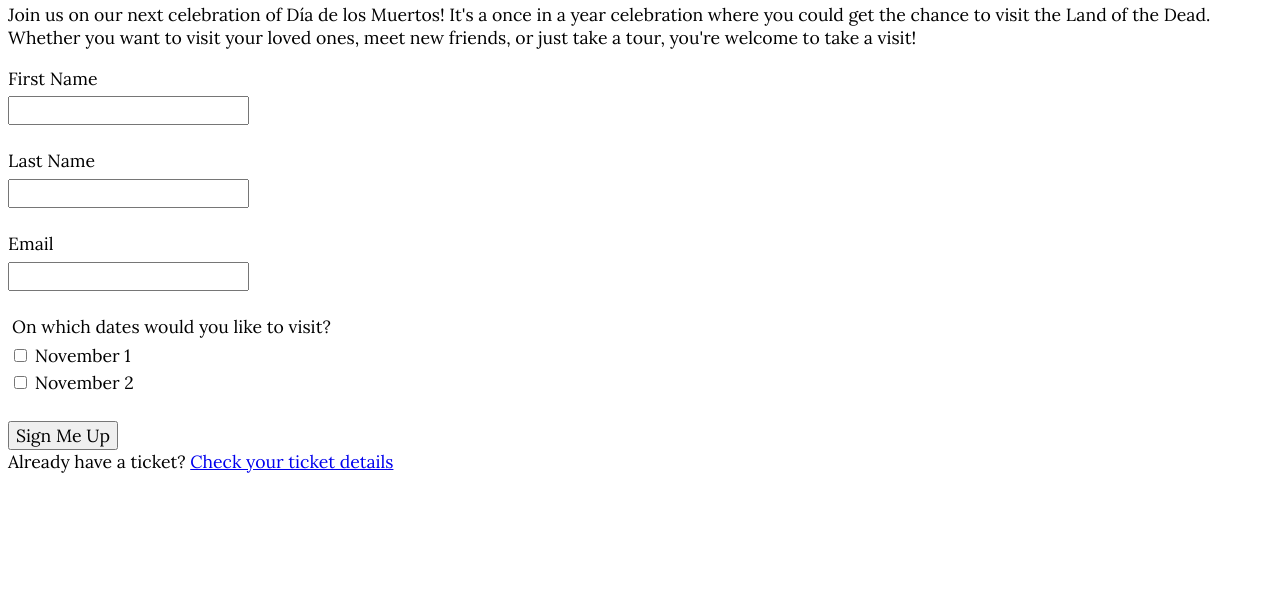
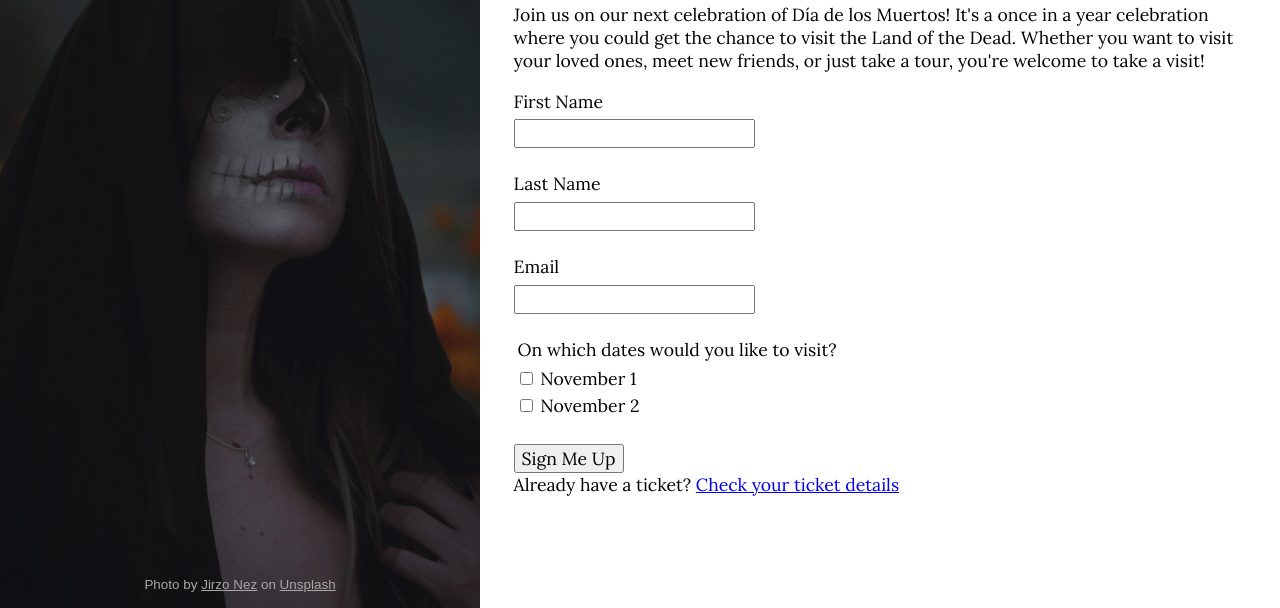
Before and after one commit to SaiKiru/odin-sign-up-form, a plain HTML site: page index.html in a window 1280 px wide. Shown: the part 192-800 px from the top of the page. Drawn offline with Linux system fonts and the light colour scheme.

Commit message:
Add sidebar image

```diff
--- a/index.html
+++ b/index.html
@@ -9,6 +9,13 @@
 </head>
 
 <body>
+  <div id="main-container">
+    <div id="sidebar">
+      <img src="./img/sidebar.jpg">
+      <div id="sidebar-img-attribution">
+        Photo by <a href="https://unsplash.com/@jirzo_nez">Jirzo Nez</a> on <a href="https://unsplash.com/">Unsplash</a>
+      </div>
+    </div>
     <form action="#" method="post">
       <div id="form-header">
         <h1>Día de los Muertos</h1>
@@ -18,7 +25,6 @@
           take a tour, you're welcome to take a visit!
         </p>
       </div>
-
       <div id="form-body">
         <div>
           <label for="form-first-name">First Name</label>
@@ -43,16 +49,15 @@
             <label for="form-date-nov2">November 2</label>
           </div>
         </fieldset>
-
         <button type="submit" id="form-submit-button">Sign Me Up</button>
       </div>
-
       <div id="form-footer">
         <div>
           Already have a ticket? <a href="#">Check your ticket details</a>
         </div>
       </div>
     </form>
+  </div>
 </body>
 
 </html>
--- a/styles.css
+++ b/styles.css
@@ -1,8 +1,59 @@
 @import url('https://fonts.googleapis.com/css2?family=Satisfy&family=Lora&display=swap');
 
 * {
+    box-sizing: border-box;
     font-family: 'Lora', sans-serif;
     font-size: 1.05rem;
+}
+
+html {
+    height: 100%;
+}
+
+body {
+    margin: 0px;
+    padding: 0px;
+    height: 100%;
+}
+
+#main-container {
+    height: 100%;
+    display: grid;
+    grid-template-columns: 480px 1fr;
+}
+
+#sidebar {
+    position: relative;
+    background-color: rgb(20, 40, 83);
+}
+
+#sidebar img {
+    display: block;
+    width: 100%;
+    height: 100%;
+    object-fit: cover;
+    filter: brightness(0.6) contrast(0.9);
+    opacity: 90%;
+}
+
+#sidebar-img-attribution {
+    position: absolute;
+    bottom: 16px;
+    width: 100%;
+    text-align: center;
+    color: rgb(167, 167, 167);
+    font-size: 0.8rem;
+    font-family: sans-serif;
+}
+
+#sidebar-img-attribution a {
+    color: inherit;
+    font-size: inherit;
+    font-family: inherit;
+}
+
+form {
+    padding-inline: 2rem;
 }
 
 #form-header h1 {
```
Also changed, not shown: img/sidebar.jpg (added). Lines whose indentation alone changed are shown as unchanged.
